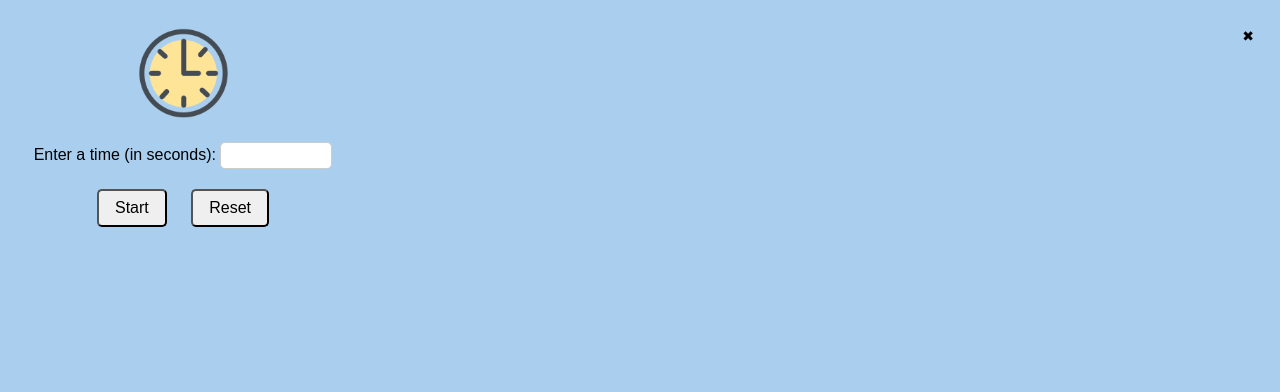
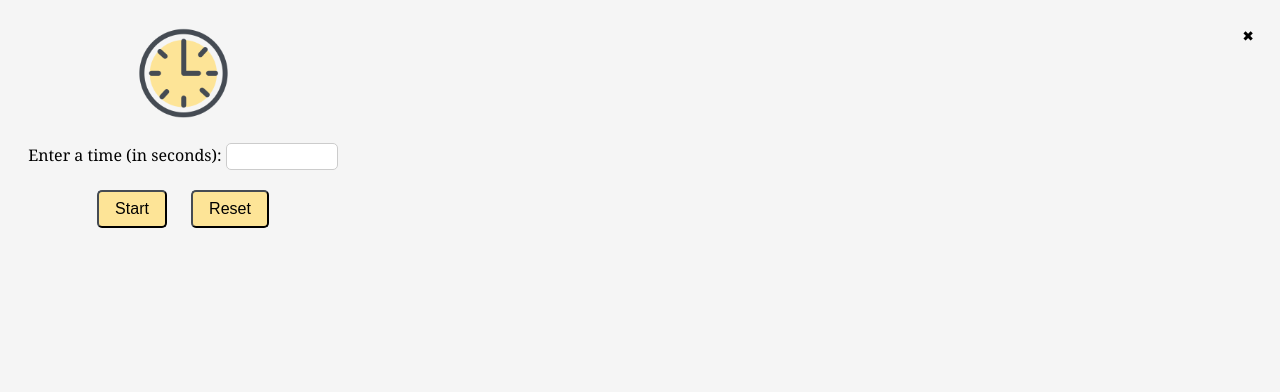
Before and after one commit to ossd-s24/insult-reminders, a browser extension: page index.html in a window 1280 px wide. Drawn offline with Linux system fonts and the light colour scheme.

Commit message:
Update colors and font

```diff
--- a/style.css
+++ b/style.css
@@ -4,8 +4,8 @@ html, body {
 }
 
 body {
-    font-family: Arial, sans-serif;
-    background-color: #a9ceee; /* Light blue background */
+    font-family: Georgia, Arial, sans-serif;
+    background-color: #F5F5F5;
     text-align: center;
 }
 
@@ -32,6 +32,8 @@ button {
     margin-left: 10px;
     font-size: 16px;
     border-radius: 5px;
+    background-color: #FDE497;
+    border-color: #454B53;
 }
 
 #currentTime {
@@ -61,7 +63,6 @@ button {
     background-color: transparent;
     border: none;
     font-size: 14px;
-    cursor: pointer;
 }
 
 .initiallyHidden {
```
